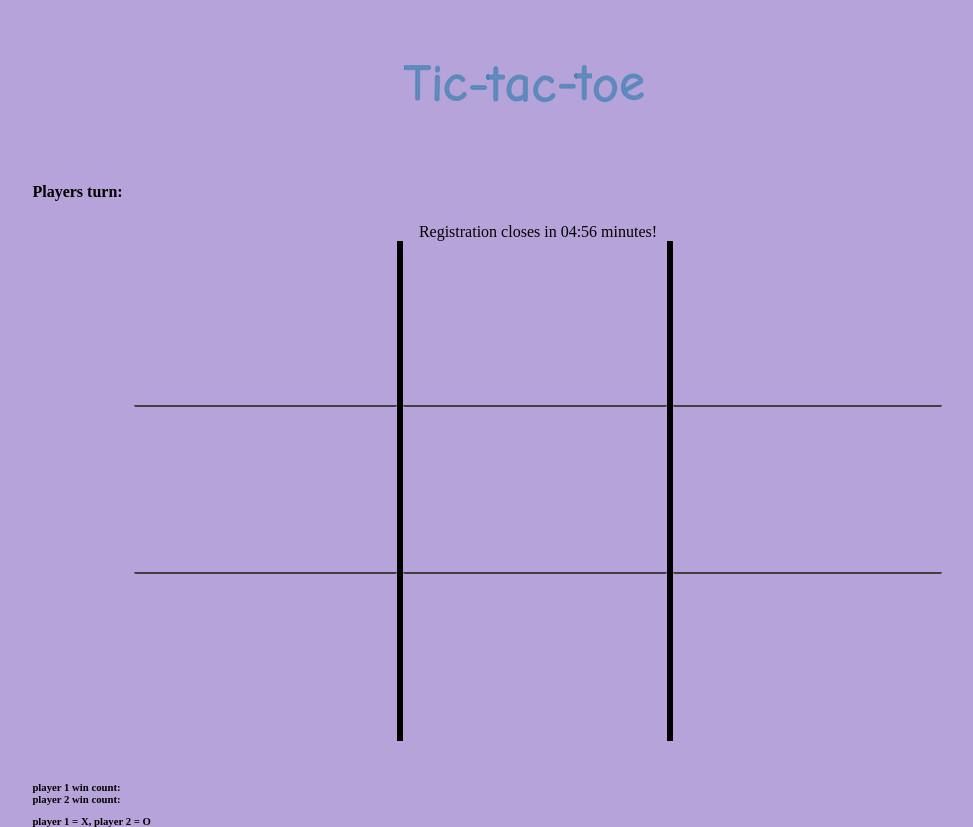
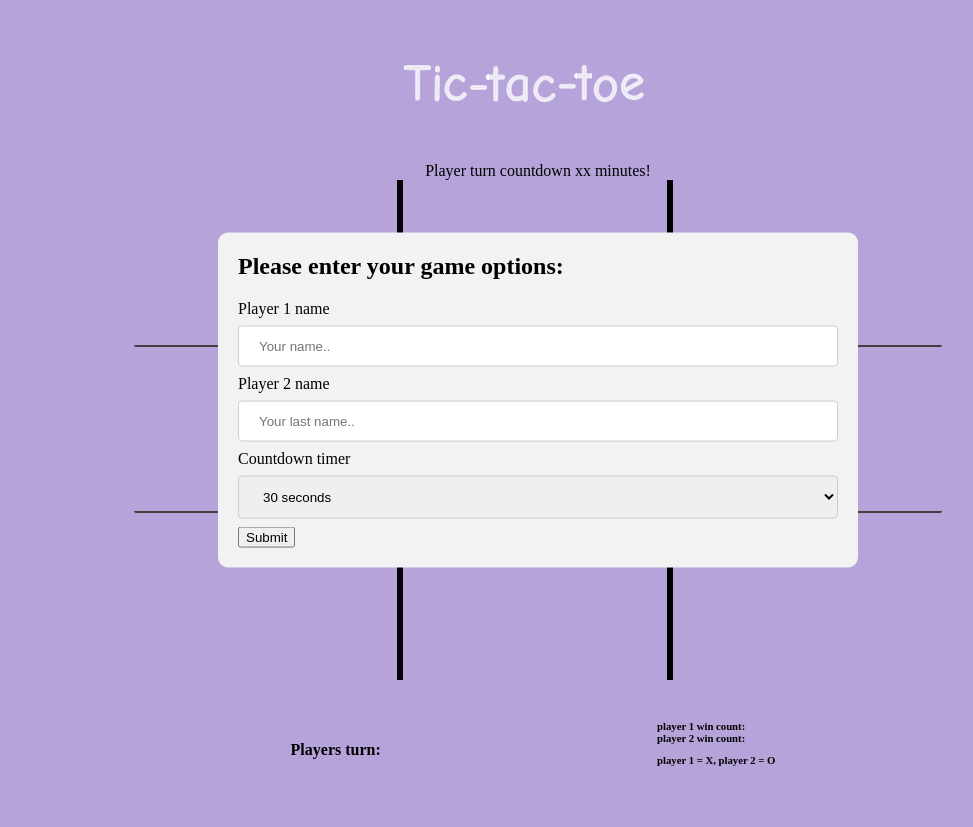
Before and after one commit to A-Marotta/TicTacToe, a plain HTML site: page index.html in a window 1280 px wide. Shown: the whole page, without its empty margins (102-1075 px from the left). After the commit the page ends 800 px from the top, so only its background shows below. Drawn offline with Linux system fonts and the light colour scheme.

Commit message:
countdown and player names functions created

```diff
--- a/css/style.css
+++ b/css/style.css
@@ -5,6 +5,51 @@
 
 body {
     background-color: #b5a3da;
+}
+
+input[type=text], select {
+    width: 100%;
+    padding: 12px 20px;
+    margin: 8px 0;
+    display: inline-block;
+    border: 1px solid #ccc;
+    border-radius: 4px;
+    box-sizing: border-box;
+}
+
+input[type=submit] {
+    width: 100%;
+    background-color: #5265e8;
+    color: white;
+    padding: 14px 20px;
+    margin: 8px 0;
+    border: none;
+    border-radius: 4px;
+    cursor: pointer;
+}
+
+input[type=submit]:hover {
+    background-color: #000000;
+}
+
+.user-options {
+    border-radius: 10px;
+    background-color: #f2f2f2;
+    padding: 20px;
+    margin: 0 auto;
+    z-index: 1;
+    position: fixed;
+    top: 50%;
+    left: 50%;
+    transform: translate(-50%, -50%);
+}
+
+.user-options > h2 {
+    margin-top: 0;
+}
+
+form {
+    text-align: left;
 }
 
 .main {
@@ -17,6 +62,7 @@ body {
 .player-title {
     width: 100%;
     display: inline-flex;
+    justify-content: space-evenly;
 }
 
 .player-title h6 {
@@ -72,3 +118,16 @@ body {
 .space {
     padding-top: 10px;
 }
+
+
+
+@media only screen and (max-width: 600px) {
+    .tic-tac-toe img {
+        width: 50px;
+        height: 50px;
+    }
+    .player-title {
+        display: block;
+        text-align: left;
+    }
+  }
--- a/index.html
+++ b/index.html
@@ -9,17 +9,33 @@
 </head>
 <body>
 
+    <div class="user-options">
+        <h2>Please enter your game options:</h2>
+
+          <label for="p1-name">Player 1 name</label>
+          <input type="text" id="p1-name" name="p1-name" placeholder="Your name..">
+
+          <label for="p2-name">Player 2 name</label>
+          <input type="text" id="p2-name" name="p2-name" placeholder="Your last name..">
+
+          <label for="countdown">Countdown timer</label>
+          <select id="timer" name="timer">
+            <option value="30">30 seconds</option>
+            <option value="60">60 seconds</option>
+            <option value="90">90 seconds</option>
+          </select>
+
+          <button class="submit-useroption" type="button">Submit</button>
+
+    </div>
+
     <div class="main">
+
         <canvas>
             <div class="txtStyle">STROKE-ON CANVAS</div>
         </canvas>
 
-        <div class="player-title">
-            <h4>Players turn: </h4>
-            <h4 class="player-turn"></h4>
-        </div>
-
-        <div>Registration closes in <span id="time">05:00</span> minutes!</div>
+        <div>Player turn countdown <span id="time">xx</span> minutes!</div>
 
         <div class="tic-tac-toe">
             <div class="col-one">
@@ -41,14 +57,14 @@
             </div>
         </div>
 
-        <div class="stats">
-
-            <h6>player 1 win count: <span class='p1-score'></span></h6>
-            <h6>player 2 win count: <span class='p2-score'></span></h6>
-
-            <h6 class="space">player 1 = X, player 2 = O </h6>
+        <div class="player-title">
+            <h4>Players turn: <span class="player-turn"></span></h4>
+            <div class="stats">
+                <h6>player 1 win count: <span class='p1-score'></span></h6>
+                <h6>player 2 win count: <span class='p2-score'></span></h6>
+                <h6 class="space">player 1 = X, player 2 = O </h6>
+            </div>
         </div>
-
     </div>
 
 
--- a/js/animate.js
+++ b/js/animate.js
@@ -1,10 +1,10 @@
 var ctx = document.querySelector("canvas").getContext("2d"),
-    dashLen = 220, dashOffset = dashLen, speed = 10,
+    dashLen = 220, dashOffset = dashLen, speed = 20,
     txt = "STROKE-ON Tic-tac-toe", x = 0, i = 0;
 
 ctx.font = "50px Comic Sans MS, cursive, TSCu_Comic, sans-serif";
 ctx.lineWidth = 2; ctx.lineJoin = "round"; ctx.globalAlpha = 2/3;
-ctx.strokeStyle = ctx.fillStyle = "#4682B4";
+ctx.strokeStyle = ctx.fillStyle = "#FFFFFF";
 
 (function loop() {
   ctx.clearRect(x, 0, 60, 150);
--- a/js/app.js
+++ b/js/app.js
@@ -167,16 +167,16 @@ function handleClick(event) {
     if (turn) {
         var img = document.createElement("IMG");
         img.setAttribute("src", "img/x.png");
-        img.setAttribute("width", "50");
-        img.setAttribute("height", "50");
+        img.setAttribute("width", "75");
+        img.setAttribute("height", "75");
         event.target.appendChild(img);
         event.target.style.pointerEvents = 'none';
         player = 1;
     } else {
         var img = document.createElement("IMG");
         img.setAttribute("src", "img/O.png");
-        img.setAttribute("width", "50");
-        img.setAttribute("height", "50");
+        img.setAttribute("width", "75");
+        img.setAttribute("height", "75");
         event.target.appendChild(img);
         event.target.style.pointerEvents = 'none';
         player = 0;
@@ -198,7 +198,7 @@ function checkPlayerTurn(){
     }
 }
 
-// WORK ON TIMER AND DIAGONAL WIN
+// Function for the timer countdown
 function startTimer(duration, display) {
     var timer = duration, minutes, seconds;
     setInterval(function () {
@@ -216,17 +216,32 @@ function startTimer(duration, display) {
     }, 1000);
 }
 
-window.onload = function () {
-    var fiveMinutes = 60 * 5,
-        display = document.querySelector('#time');
-    startTimer(fiveMinutes, display);
-};
+// Upon submit of game options form this function updates the players objects and calls the timer function with the parameters input on form.
+function setPlayerOptions() {
+    var player1Name = document.querySelector('#p1-name');
+    var player2Name = document.querySelector('#p2-name');
+    var gameOptionForm = document.querySelector('.user-options');
+
+    player1.playerName = player1Name.value;
+    player2.playerName = player2Name.value;
+
+    var timer = document.querySelector('#timer').value;
+    var display = document.querySelector('#time');
+
+    startTimer(timer, display);
+
+    gameOptionForm.style.display = 'none';
+
+}
 
 // Active for loop listening for clicks on the query selector
 for ( var i = 0; i < gameTemplate.length; i++) {
     gameTemplate[i].addEventListener('click', handleClick)
 }
 
+// Event listener to submit user input for game options
+userOptionBtn.addEventListener('click', setPlayerOptions);
+
 // function rollDice() {
 
 // }
--- a/js/objects.js
+++ b/js/objects.js
@@ -26,11 +26,13 @@ var player1Cols = [0,0,0];
 var player2Cols = [0,0,0];
 
 var player1 = {
-    currentGameCounter: 0
+    currentGameCounter: 0,
+    playerName: ''
 }
 
 var player2 = {
-    currentGameCounter: 0
+    currentGameCounter: 0,
+    playerName: ''
 }
 
 var gameCounter = 0;
@@ -41,3 +43,5 @@ var player2WinCount = document.querySelector('.p2-score');
 
 player1WinCount.innerHTML = localStorage.getItem(1);
 player2WinCount.innerHTML = localStorage.getItem(2);
+
+var userOptionBtn = document.querySelector('.submit-useroption');
```
